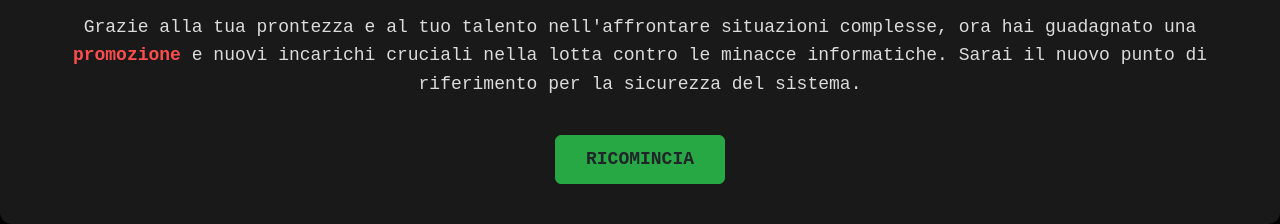
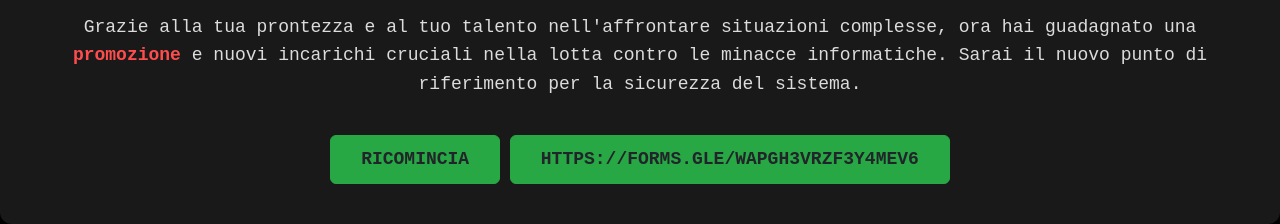
Before and after one commit to Dragodelbengala/finale, a plain HTML site: page carminedovecazzosei.html in a window 1280 px wide. Shown: the part 841-1065 px from the top of the page. Drawn offline with nearby package versions, Linux system fonts and the light colour scheme.

Commit message:
Update carminedovecazzosei.html

```diff
--- a/carminedovecazzosei.html
+++ b/carminedovecazzosei.html
@@ -77,8 +77,8 @@
     <p class="quote">"La sicurezza non è mai solo una questione di protezione, ma di consapevolezza." - Il tuo prossimo capitolo inizia ora.</p>
 
     <p>Grazie alla tua prontezza e al tuo talento nell'affrontare situazioni complesse, ora hai guadagnato una <span class="highlight">promozione</span> e nuovi incarichi cruciali nella lotta contro le minacce informatiche. Sarai il nuovo punto di riferimento per la sicurezza del sistema.</p>
-
     <a href="index.html" class="btn success-btn">ricomincia</a>
+    <a href="index.html" class="btn success-btn">https://forms.gle/WApGH3VrzF3Y4mev6</a>
 </section>
 
 <script>
```
